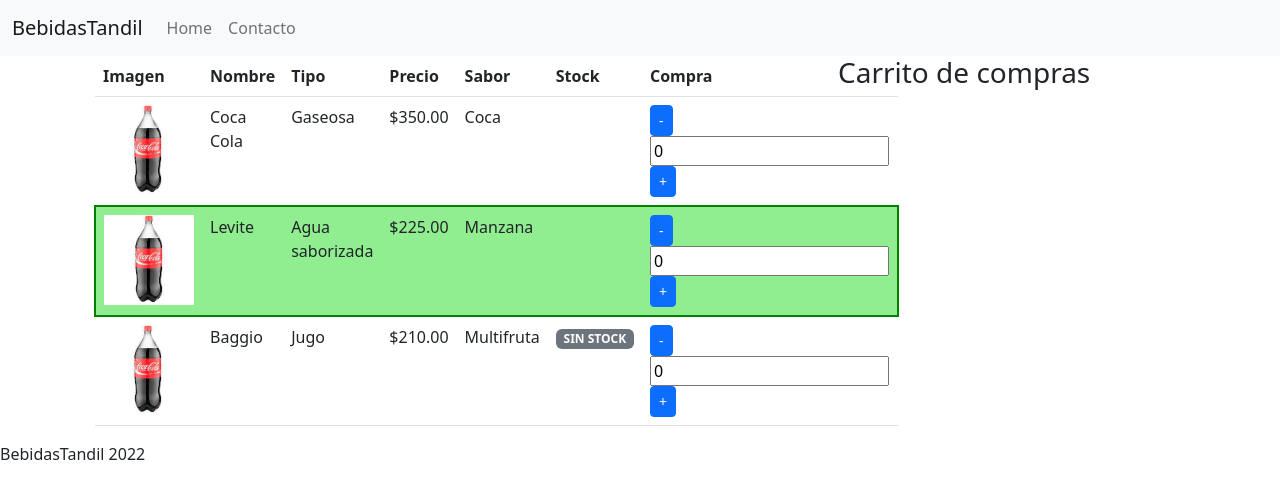
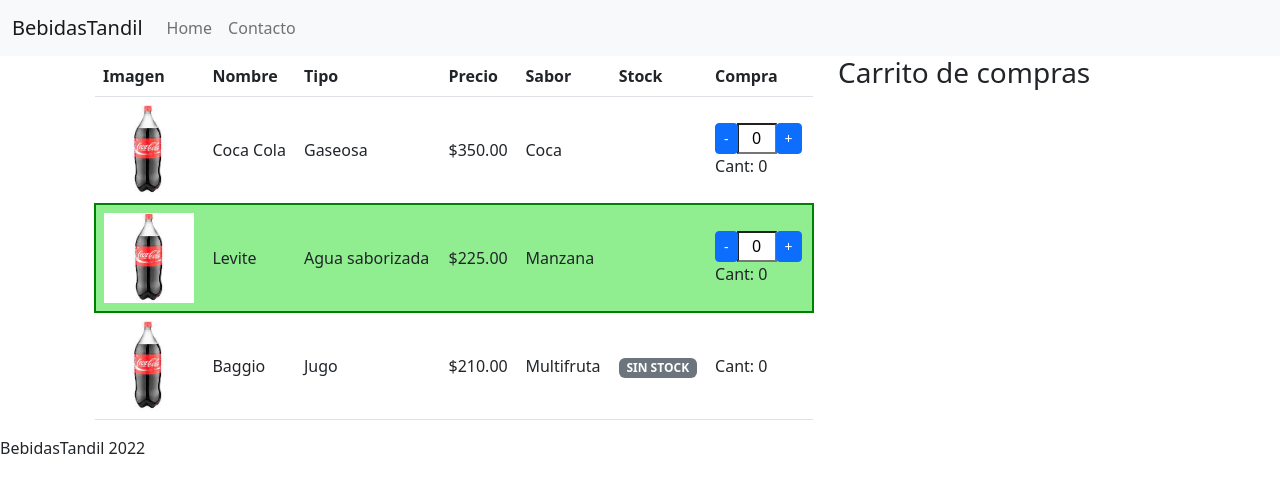
Before and after one commit to PlaZueLa/Project-Beverages-Angular, an Angular app: page /drinks in a window 1280 px wide. Shown: the top 498 px of the page. Built offline with nearby package versions, Linux system fonts and the light colour scheme.

Commit message:
Terminada clase 6

```diff
--- a/src/app/app.module.ts
+++ b/src/app/app.module.ts
@@ -8,6 +8,7 @@
 import { BebidasAboutComponent } from './bebidas-about/bebidas-about.component';
 import { BebidasDrinksComponent } from './bebidas-drinks/bebidas-drinks.component';
 import { CartComponent } from './cart/cart.component';
+import { InputIntegerComponent } from './input-integer/input-integer.component';
 
 @NgModule({
   declarations: [
@@ -15,7 +16,8 @@
     DrinksListComponent,
     BebidasAboutComponent,
     BebidasDrinksComponent,
-    CartComponent
+    CartComponent,
+    InputIntegerComponent
   ],
   imports: [
     BrowserModule,
--- a/src/app/bebidas-drinks/bebidas-drinks.component.ts
+++ b/src/app/bebidas-drinks/bebidas-drinks.component.ts
@@ -12,4 +12,5 @@
   ngOnInit(): void {
   }
 
+
 }
--- a/src/app/drinks-list/drinks-list.component.html
+++ b/src/app/drinks-list/drinks-list.component.html
@@ -18,11 +18,10 @@
             <td>{{drink.price | currency}}</td>
             <td>{{drink.taste}}</td>
             <td><span class="badge bg-secondary" *ngIf="drink.stock==0">SIN STOCK</span></td>
-            <td><button class="btn btn-primary btn-sm" (click)="downQuantity(drink)">-</button>
-
-                <input type="text" [(ngModel)]="drink.quantity"
-                (keyup)="changeQuantity($event, drink)">
-                <button class="btn btn-primary btn-sm" (click)="upQuantity(drink)">+</button></td>
+            <td>
+                <app-input-integer [(quantity)]="drink.quantity" [max]="drink.stock" *ngIf="drink.stock" (maxReached)="maxReached($event)"></app-input-integer>
+            Cant: {{drink.quantity}}
+            </td>
         </tr>
 
     </tbody>
--- a/src/app/drinks-list/drinks-list.component.scss
+++ b/src/app/drinks-list/drinks-list.component.scss
@@ -2,3 +2,7 @@
     border: 2px solid green;
     background: lightgreen;
 }
+
+td {
+    vertical-align: middle;
+}
--- a/src/app/drinks-list/drinks-list.component.ts
+++ b/src/app/drinks-list/drinks-list.component.ts
@@ -44,18 +44,8 @@
 
   ngOnInit(): void {
   }
-
-  upQuantity(drink: Drink): void {
-    if(drink.quantity < drink.stock)
-    drink.quantity++;
+  maxReached(m: string) {
+    alert(m);
   }
 
-
-  downQuantity(drink: Drink): void {
-    if(drink.quantity > 0)
-    drink.quantity--;
-  }
-  changeQuantity(event:any, drink: Drink): void {
- console.log(event.key)
-  }
 }
--- /dev/null
+++ b/src/app/input-integer/input-integer.component.html
@@ -0,0 +1,11 @@
+<div class="input-group">
+    <div class="input-group">
+        <div class="input-group-prepend">
+<button class="btn btn-primary btn-sm" (click)="downQuantity()">-</button>
+</div>
+                <input type="text" [(ngModel)]="quantity"
+                (keyup)="changeQuantity($event)">
+                <div class="input-group-prepend">
+                <button class="btn btn-primary btn-sm" (click)="upQuantity()">+</button>
+                </div>
+    </div>
--- /dev/null
+++ b/src/app/input-integer/input-integer.component.scss
@@ -0,0 +1,4 @@
+input {
+    max-width: 40px;
+    text-align: center;
+}
--- /dev/null
+++ b/src/app/input-integer/input-integer.component.ts
@@ -0,0 +1,50 @@
+import { Component, EventEmitter, Input, OnInit, Output } from '@angular/core';
+import { Drink } from '../drinks-list/drink';
+
+@Component({
+  selector: 'app-input-integer',
+  templateUrl: './input-integer.component.html',
+  styleUrls: ['./input-integer.component.scss']
+})
+export class InputIntegerComponent implements OnInit {
+
+  constructor() { }
+
+  @Input()
+  quantity!: number;
+
+  @Input()
+  max!: number;
+
+  @Output()
+  quantityChange: EventEmitter<number> = new EventEmitter<number>();
+
+  @Output()
+  maxReached: EventEmitter<string> = new EventEmitter<string>();
+
+  ngOnInit(): void {
+  }
+
+  upQuantity(): void {
+    if(this.quantity < this.max){
+    this.quantity++;
+    this.quantityChange.emit(this.quantity);
+  }
+   else{
+  this.maxReached.emit("se alcanzo el max");
+   }
+}
+
+
+
+  downQuantity(): void {
+    if(this.quantity > 0)
+    this.quantity--;
+    this.quantityChange.emit(this.quantity);
+  }
+  changeQuantity(event:any): void {
+ console.log(event.key);
+ this.quantityChange.emit(this.quantity);
+  }
+
+}
```
Also changed, not shown: 1 other file (tests, documents, lock files or other folders).
